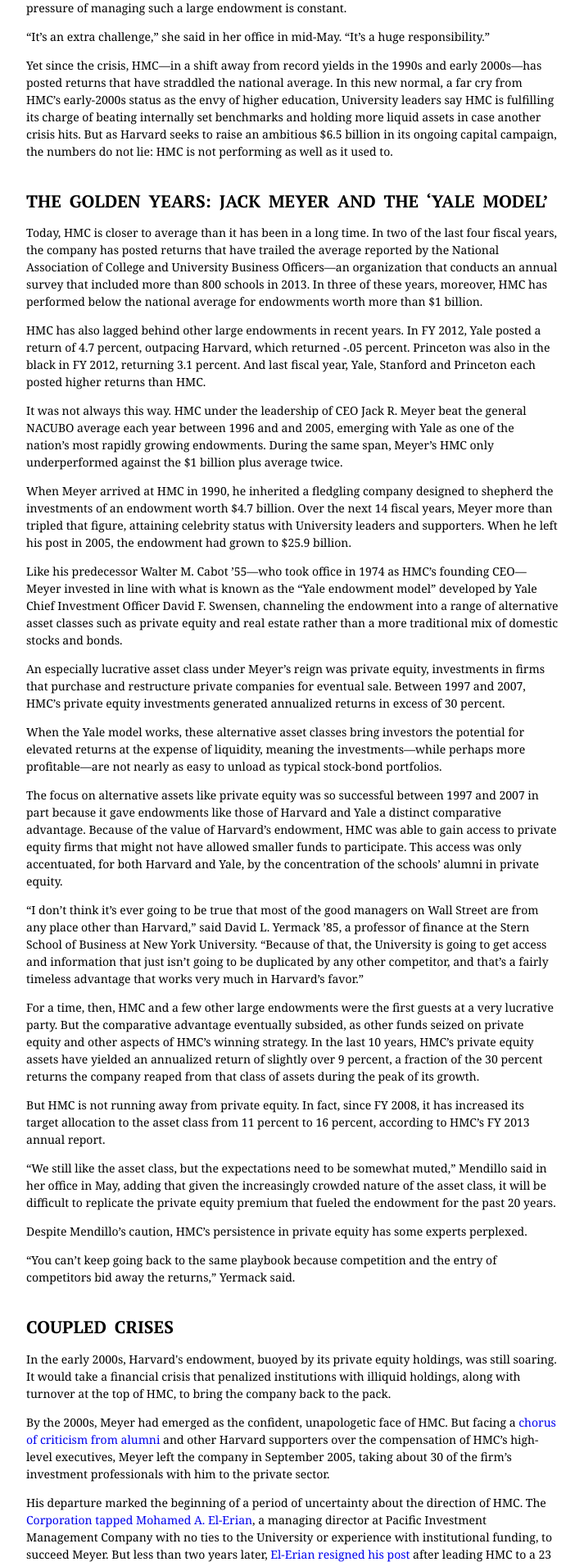
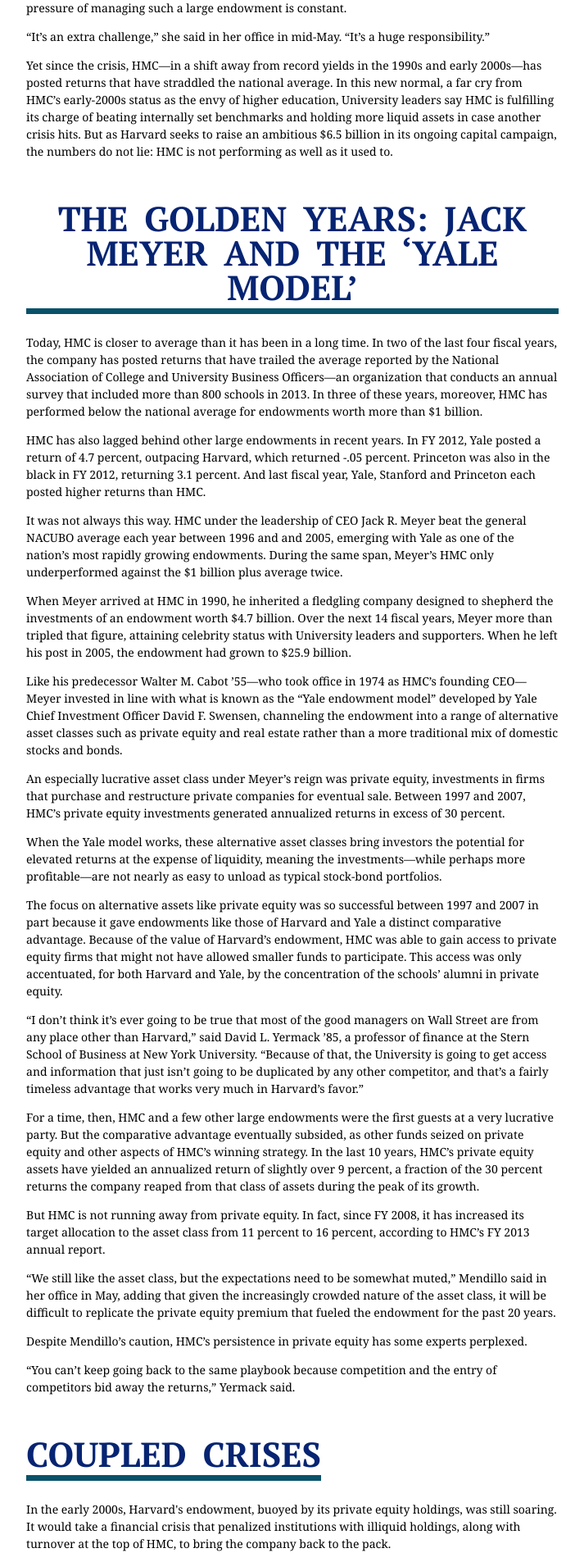
Before and after one commit to harvard-crimson/hmc, a PHP site: the page made by HMC graph/HMC graph.html in a window 1280 px wide. Shown: the part 1197-3102 px from the top of the page at 82% size, without its empty margins (283-996 px from the left). Run offline with PHP 8.4, Linux system fonts and the light colour scheme.

Commit message:
fixed h2 selectors

```diff
--- a/style.css
+++ b/style.css
@@ -349,7 +349,7 @@ header > h1 .pt-serif {
     background: linear-gradient(rgba(255,0,0,0),rgba(40,0,0,.6),rgba(0,0,0,1)); /* Standard syntax (must be last) */(rgba(0,0,0,1),rgba(30,0,0,.3), rgba(255,0,0,0)); /* Standard syntax (must be last) */
     opacity: 1;
 }
-}
+
 
 #article-contents h2 {
     font-size: 3em;
@@ -357,8 +357,9 @@ header > h1 .pt-serif {
     line-height: 100%;
     display: inline-block;
     padding-bottom: 5px;
-    border-bottom: 7px solid #93d500;
+    border-bottom: 7px solid #095169;
     margin: 10px 0;
+    color: #062472;
 }
 
 #article-contents p:last-child {
```
